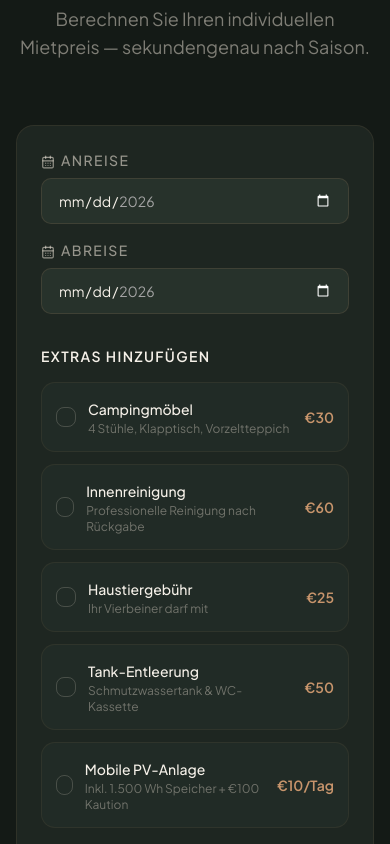
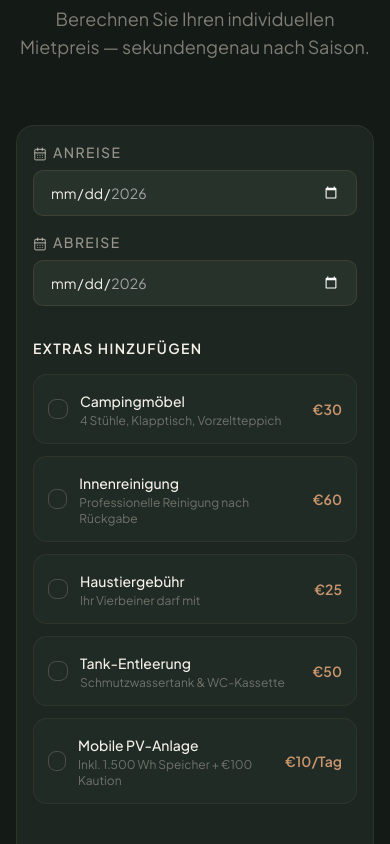
Before and after one commit to mac-110/wohnmobil-site, a Next.js app: page / in a window 390 px wide. Shown: the part 8320-9164 px from the top of the page. Built offline with nearby package versions, Linux system fonts and the light colour scheme.

Commit message:
fix: date inputs overflow on mobile - reduced padding + overflow-hidden

```diff
--- a/src/components/sections/PriceCalculator.tsx
+++ b/src/components/sections/PriceCalculator.tsx
@@ -170,7 +170,7 @@ export function PriceCalculator() {
         </ScrollReveal>
 
         <ScrollReveal delay={100}>
-          <div className="bg-forest/40 border border-copper/10 rounded-2xl p-6 sm:p-8">
+          <div className="bg-forest/40 border border-copper/10 rounded-2xl p-4 sm:p-8 overflow-hidden">
             {/* Date inputs */}
             <div className="grid grid-cols-1 sm:grid-cols-2 gap-4 mb-8">
               <div>
@@ -184,7 +184,7 @@ export function PriceCalculator() {
                   onChange={(e) => setStartDate(e.target.value)}
                   min={seasonMin}
                   max={seasonMax}
-                  className="w-full bg-forest/60 border border-copper/15 rounded-lg px-4 py-3 text-warm-white
+                  className="w-full max-w-full box-border bg-forest/60 border border-copper/15 rounded-lg px-4 py-3 text-warm-white
                     focus:outline-none focus:ring-1 focus:ring-copper/40 focus:border-copper/30
                     [color-scheme:dark] text-sm"
                 />
@@ -200,7 +200,7 @@ export function PriceCalculator() {
                   onChange={(e) => setEndDate(e.target.value)}
                   min={startDate || seasonMin}
                   max={seasonMax}
-                  className="w-full bg-forest/60 border border-copper/15 rounded-lg px-4 py-3 text-warm-white
+                  className="w-full max-w-full box-border bg-forest/60 border border-copper/15 rounded-lg px-4 py-3 text-warm-white
                     focus:outline-none focus:ring-1 focus:ring-copper/40 focus:border-copper/30
                     [color-scheme:dark] text-sm"
                 />
```
